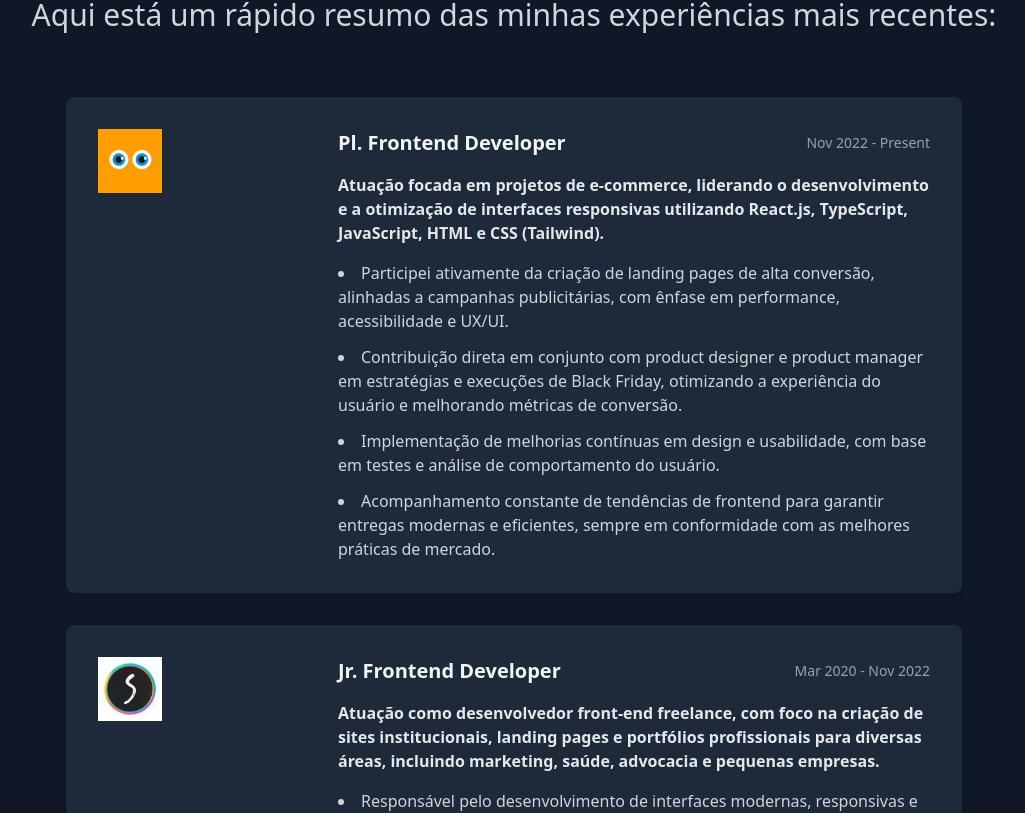
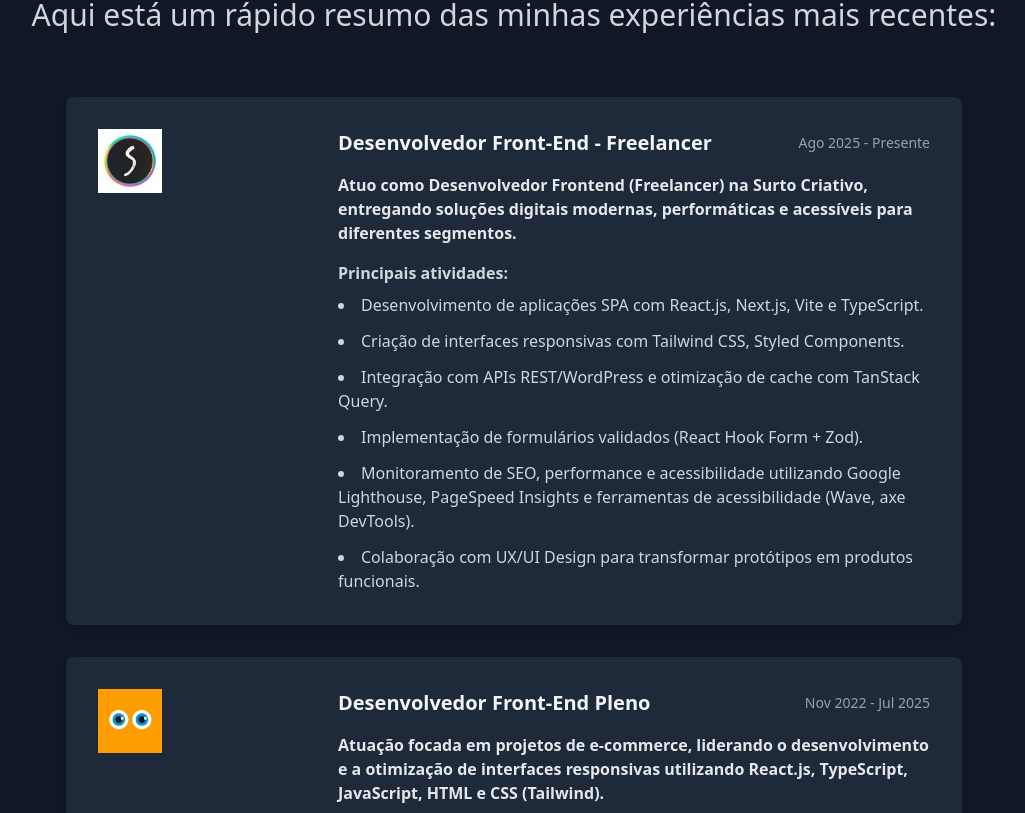
Before and after one commit to pauloreducino/portifolio-dev, a Next.js app: page / in a window 1280 px wide. Shown: the part 1917-2730 px from the top of the page, without its empty margins (126-1151 px from the left). Built offline with nearby package versions, Linux system fonts and the light colour scheme.

Commit message:
fix: adjusting components

```diff
--- a/src/_components/ExperienceSection.tsx
+++ b/src/_components/ExperienceSection.tsx
@@ -16,10 +16,26 @@ interface Experience {
 
 const experiences: Experience[] = [
   {
+    companyLogo: "/servicos/surtocriativo_logo.jpg",
+    companyUrl: "https://www.linkedin.com/company/surtocriativo/",
+    jobTitle: "Desenvolvedor Front-End - Freelancer",
+    dateRange: "Ago 2025 - Presente",
+    responsibilities: [
+      "Atuo como Desenvolvedor Frontend (Freelancer) na Surto Criativo, entregando soluções digitais modernas, performáticas e acessíveis para diferentes segmentos.",
+      "Principais atividades:",
+      "Desenvolvimento de aplicações SPA com React.js, Next.js, Vite e TypeScript.",
+      "Criação de interfaces responsivas com Tailwind CSS, Styled Components.",
+      "Integração com APIs REST/WordPress e otimização de cache com TanStack Query.",
+      "Implementação de formulários validados (React Hook Form + Zod).",
+      "Monitoramento de SEO, performance e acessibilidade utilizando Google Lighthouse, PageSpeed Insights e ferramentas de acessibilidade (Wave, axe DevTools).",
+      "Colaboração com UX/UI Design para transformar protótipos em produtos funcionais.",
+    ],
+  },
+  {
     companyLogo: "/servicos/phooto_logo.jpg",
     companyUrl: "https://www.linkedin.com/company/phooto/posts/?feedView=all",
-    jobTitle: "Pl. Frontend Developer",
-    dateRange: "Nov 2022 - Present",
+    jobTitle: "Desenvolvedor Front-End Pleno",
+    dateRange: "Nov 2022 - Jul 2025",
     responsibilities: [
       "Atuação focada em projetos de e-commerce, liderando o desenvolvimento e a otimização de interfaces responsivas utilizando React.js, TypeScript, JavaScript, HTML e CSS (Tailwind).",
       "Participei ativamente da criação de landing pages de alta conversão, alinhadas a campanhas publicitárias, com ênfase em performance, acessibilidade e UX/UI.",
@@ -31,33 +47,88 @@ const experiences: Experience[] = [
   {
     companyLogo: "/servicos/surtocriativo_logo.jpg",
     companyUrl: "https://www.linkedin.com/company/surtocriativo/",
-    jobTitle: "Jr. Frontend Developer",
+    jobTitle: "Desenvolvedor Front-End",
     dateRange: "Mar 2020 - Nov 2022",
     responsibilities: [
-      "Atuação como desenvolvedor front-end freelance, com foco na criação de sites institucionais, landing pages e portfólios profissionais para diversas áreas, incluindo marketing, saúde, advocacia e pequenas empresas.",
+      "Atuação como desenvolvedor front-end, com foco na criação de sites institucionais, landing pages e portfólios profissionais para diversas áreas, incluindo marketing, saúde, advocacia e pequenas empresas.",
       "Responsável pelo desenvolvimento de interfaces modernas, responsivas e otimizadas para performance e SEO, utilizando tecnologias como Next.js, React, TypeScript e Tailwind CSS.",
       "Execução de projetos desde o layout (Figma) até o deploy final, com atenção à fidelidade visual, usabilidade e boas práticas de acessibilidade.",
     ],
   },
-  // {
-  //   companyLogo: "/logos/upwork_logo.png",
-  //   companyUrl: "https://www.upwork.com",
-  //   jobTitle: "Full Stack Developer",
-  //   dateRange: "Dec 2015 - May 2017",
-  //   responsibilities: [
-  //     "Desenvolvimento de soluções completas utilizando PHP, MySQL e jQuery para clientes remotos.",
-  //     "Lorem ipsum dolor sit amet, consectetur adipiscing elit.",
-  //     "Lorem ipsum dolor sit amet, consectetur adipiscing elit.",
-  //   ],
-  // },
 ];
 
 // 2. COMPONENTE DO CARD
 interface ExperienceCardProps {
   experience: Experience;
+  index: number;
 }
 
-const ExperienceCard: React.FC<ExperienceCardProps> = ({ experience }) => {
+const ExperienceCard: React.FC<ExperienceCardProps> = ({
+  experience,
+  index,
+}) => {
+  if (index === 0) {
+    // Primeira experiência: descrição + subtítulo + lista
+    const [description, subtitle, ...tasks] = experience.responsibilities;
+
+    return (
+      <div className="bg-gray-800 p-6 sm:p-8 rounded-lg shadow-md flex flex-col md:flex-row gap-6 md:gap-8 w-full md:w-[896px] mx-auto">
+        <div className="flex-shrink-0 md:w-1/4">
+          <div className="flex justify-between items-center md:flex-col md:items-start">
+            <Link
+              href={experience.companyUrl}
+              target="_blank"
+              rel="noopener noreferrer"
+              className="hover:opacity-80 transition-opacity"
+            >
+              <Image
+                src={experience.companyLogo}
+                alt={`${experience.jobTitle} logo`}
+                width={80}
+                height={80}
+                className="object-contain h-16 w-auto"
+              />
+            </Link>
+            <p className="text-gray-400 text-sm md:hidden">
+              {experience.dateRange}
+            </p>
+          </div>
+        </div>
+
+        <div className="md:w-3/4">
+          <div className="flex justify-between items-center mb-4">
+            <h4 className="text-xl font-bold text-gray-100">
+              {experience.jobTitle}
+            </h4>
+            <p className="text-gray-400 text-sm hidden md:block">
+              {experience.dateRange}
+            </p>
+          </div>
+
+          {/* Descrição inicial */}
+          <p className="text-gray-200 font-semibold text-sm sm:text-base mb-4">
+            {description}
+          </p>
+
+          {/* Subtítulo sem bolinha */}
+          {subtitle && (
+            <p className="text-gray-300 font-bold text-sm sm:text-base mb-2">
+              {subtitle}
+            </p>
+          )}
+
+          {/* Lista das atividades */}
+          <ul className="list-disc list-inside text-gray-300 space-y-3 text-sm sm:text-base">
+            {tasks.map((resp, i) => (
+              <li key={i}>{resp}</li>
+            ))}
+          </ul>
+        </div>
+      </div>
+    );
+  }
+
+  // Outras experiências: seguem como estavam (primeira linha título, resto lista)
   const [title, ...responsibilities] = experience.responsibilities;
 
   return (
@@ -99,10 +170,10 @@ const ExperienceCard: React.FC<ExperienceCardProps> = ({ experience }) => {
           {title}
         </p>
 
-        {/* Lista com espaçamento */}
+        {/* Lista */}
         <ul className="list-disc list-inside text-gray-300 space-y-3 text-sm sm:text-base">
-          {responsibilities.map((resp, index) => (
-            <li key={index}>{resp}</li>
+          {responsibilities.map((resp, i) => (
+            <li key={i}>{resp}</li>
           ))}
         </ul>
       </div>
@@ -111,7 +182,6 @@ const ExperienceCard: React.FC<ExperienceCardProps> = ({ experience }) => {
 };
 
 // 3. COMPONENTE PRINCIPAL
-
 export const ExperienceSection: React.FC = () => {
   const [emblaRef, emblaApi] = useEmblaCarousel({
     loop: true,
@@ -145,20 +215,20 @@ export const ExperienceSection: React.FC = () => {
           </h2>
         </div>
 
-        {/* Desktop: Lista vertical */}
+        {/* Desktop */}
         <div className="hidden md:block space-y-8">
           {experiences.map((exp, index) => (
-            <ExperienceCard key={index} experience={exp} />
+            <ExperienceCard key={index} experience={exp} index={index} />
           ))}
         </div>
 
-        {/* Mobile: Carrossel */}
+        {/* Mobile */}
         <div className="md:hidden">
           <div className="overflow-hidden" ref={emblaRef}>
             <div className="flex">
               {experiences.map((exp, index) => (
                 <div className="flex-shrink-0 w-full min-w-0 px-2" key={index}>
-                  <ExperienceCard experience={exp} />
+                  <ExperienceCard experience={exp} index={index} />
                 </div>
               ))}
             </div>
--- a/src/_components/Header.tsx
+++ b/src/_components/Header.tsx
@@ -32,7 +32,10 @@ export default function Header() {
           <div className="w-px h-5 bg-gray-600" />
 
           {/* Botão Download CV */}
-          <Link href="/cv.pdf" download>
+          <Link
+            href="/curriculo/Curriculo_Paulo_Reducino_Dev_Frontend.pdf"
+            download
+          >
             <button className="ml-2 bg-white text-black text-sm px-4 py-2 rounded-xl hover:bg-gray-200 transition cursor-pointer">
               Download CV
             </button>
--- a/src/_components/Work.tsx
+++ b/src/_components/Work.tsx
@@ -37,12 +37,13 @@ const projects: Project[] = [
   {
     title: "Projeto - EPSSO",
     description:
-      "O projeto EPSSO é uma aplicação web desenvolvida utilizando as tecnologias React, Next.js e TypeScript, garantindo um código robusto, escalável e tipado. O estilo é implementado com Tailwind CSS, permitindo um desenvolvimento rápido e responsivo com classes utilitárias, seguindo abordagem mobile-first.",
+      "O projeto EPSSO é uma aplicação web desenvolvida utilizando as tecnologias React, Next.js e TypeScript, garantindo um código robusto, escalável e tipado. O estilo é implementado com Tailwind CSS, permitindo um desenvolvimento rápido e responsivo com classes utilitárias.",
     tags: [
       "React",
       "Next.js",
       "Typescript",
-      "Nest.js",
+      "WordPress",
+      "REST API",
       "PostgreSQL",
       "Tailwindcss",
       "Figma",
@@ -56,7 +57,7 @@ const projects: Project[] = [
   {
     title: "Projeto - NEXTPM",
     description:
-      "Lorem ipsum dolor sit amet, consectetur adipiscing elit. Maecenas nec urna ac tellus volutpat viverra. Vestibulum ante ipsum primis in faucibus orci luctus et ultrices posuere cubilia curae.",
+      "Desenvolvimento de landing page moderna e responsiva para divulgação da certificação PMP, utilizando Next.js, Vite e TailwindCSS, com foco em performance e SEO.",
     tags: ["Next.js", "Vite", "Hostgator", "Tailwindcss", "Git"],
     imageUrl: "/work/trampo02.png",
     projectLink: "https://nextpm.com.br/",
@@ -64,7 +65,7 @@ const projects: Project[] = [
   {
     title: "Projeto - Doctor Care",
     description:
-      "Lorem ipsum dolor sit amet, consectetur adipiscing elit. Maecenas nec urna ac tellus volutpat viverra. Vestibulum ante ipsum primis in faucibus orci luctus et ultrices posuere cubilia curae.",
+      "Desenvolvimento de landing page responsiva com Next.js e Tailwind CSS, garantindo alta performance, SEO otimizado e fidelidade ao design criado no Figma.",
     tags: ["Next.js", "Tailwind CSS", "Javascript", "Figma", "Git"],
     imageUrl: "/work/Picture.png",
     projectLink: "#",
```
Also changed, not shown: 2 other files (tests, documents, lock files or other folders).
